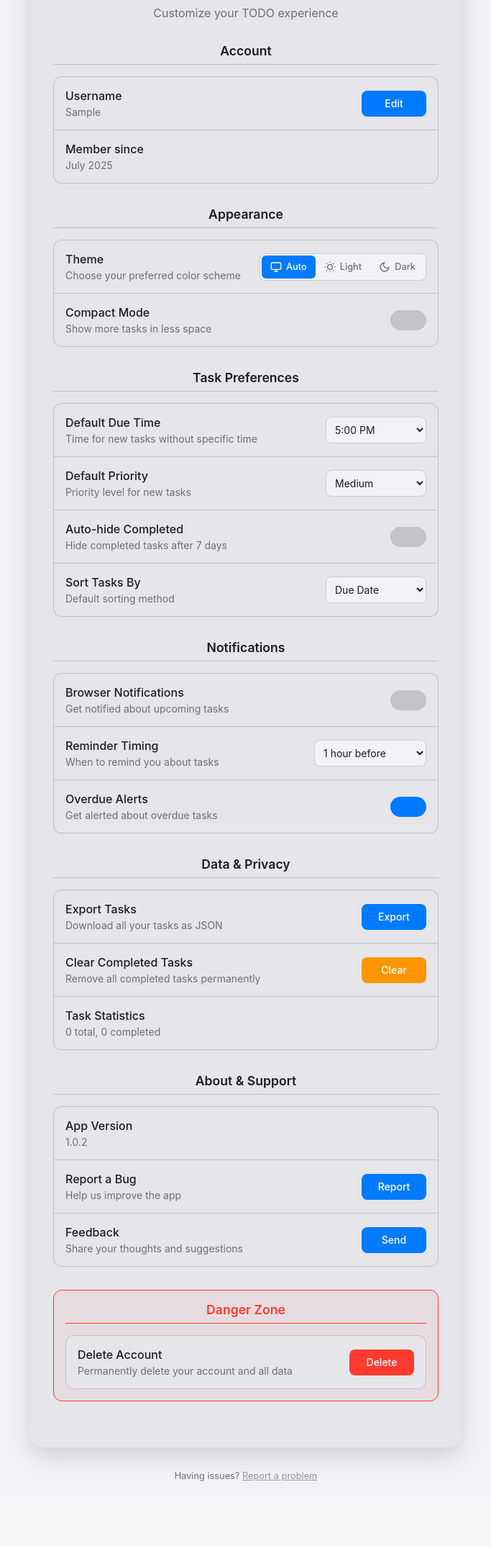
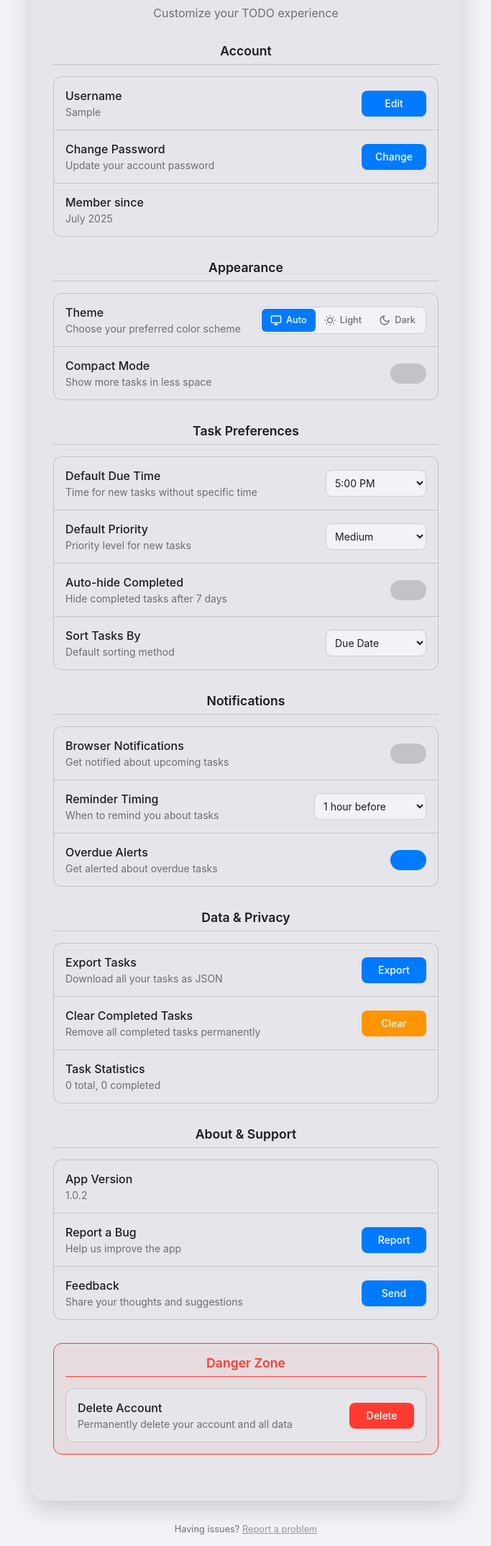
Before and after one commit to CJYD/TODO-APP, a Flask app: page /settings in a window 1280 px wide. Shown: the part 213-2361 px from the top of the page at 72% size, without its empty margins (298-981 px from the left). Before the commit the page ends 2271 px from the top, so only its background shows below. Run offline with Flask 3, Linux system fonts and the light colour scheme; the visitor is signed in with stand-in values (Sample User, id 1); data that the repository does not hold is empty.

Commit message:
Added more functionality to the settings page

```diff
--- a/app.py
+++ b/app.py
@@ -94,6 +94,34 @@ def after_request(response):
     return response
 
 # ─── ROUTES ───────────────────────────────────────────────────────────────
+
+# Edit username API route
+@app.route("/api/edit-username", methods=["POST"])
+@login_required
+def api_edit_username():
+    data = request.get_json()
+    new_username = data.get("username", "").strip()
+    if not new_username:
+        return jsonify({"success": False, "error": "Username cannot be empty"}), 400
+    # Check if username already exists (case-insensitive)
+    if User.query.filter(User.username.ilike(new_username)).first():
+        return jsonify({"success": False, "error": "Username already exists"}), 400
+    current_user.username = new_username.lower()
+    db.session.commit()
+    return jsonify({"success": True, "username": current_user.username.title()})
+
+# Change password API route
+@app.route("/api/change-password", methods=["POST"])
+@login_required
+def api_change_password():
+    data = request.get_json()
+    new_password = data.get("password", "")
+    if not new_password or len(new_password) < 6:
+        return jsonify({"success": False, "error": "Password must be at least 6 characters."}), 400
+    # You may want to hash the password here
+    current_user.set_password(new_password)
+    db.session.commit()
+    return jsonify({"success": True})
 
 @app.route("/")
 @login_required
--- a/templates/settings.html
+++ b/templates/settings.html
@@ -17,7 +17,14 @@
           <span class="setting-label">Username</span>
           <span class="setting-value">{{ current_user.username.title() }}</span>
         </div>
-        <button class="setting-action">Edit</button>
+        <button class="setting-action" id="edit-username-btn">Edit</button>
+      </div>
+      <div class="setting-item">
+        <div class="setting-info">
+          <span class="setting-label">Change Password</span>
+          <span class="setting-description">Update your account password</span>
+        </div>
+        <button class="setting-action" id="change-password-btn">Change</button>
       </div>
       <div class="setting-item">
         <div class="setting-info">
@@ -559,6 +566,59 @@ document.addEventListener('DOMContentLoaded', function() {
       savePreference(this.id, this.value);
     });
   });
+
+  // Edit username button functionality
+  const editBtn = document.getElementById('edit-username-btn');
+  if (editBtn) {
+    editBtn.addEventListener('click', function() {
+      const usernameSpan = editBtn.parentElement.querySelector('.setting-value');
+      const currentUsername = usernameSpan.textContent.trim();
+      const newUsername = prompt('Enter new username:', currentUsername);
+      if (newUsername && newUsername !== currentUsername) {
+        fetch('/api/edit-username', {
+          method: 'POST',
+          headers: { 'Content-Type': 'application/json' },
+          body: JSON.stringify({ username: newUsername })
+        })
+        .then(response => response.json())
+        .then(data => {
+          if (data.success) {
+            usernameSpan.textContent = data.username;
+            alert('Username updated!');
+          } else {
+            alert(data.error || 'Failed to update username.');
+          }
+        })
+        .catch(() => alert('Failed to update username.'));
+      }
+    });
+  }
+
+  // Change password button functionality
+  const changePwBtn = document.getElementById('change-password-btn');
+  if (changePwBtn) {
+    changePwBtn.addEventListener('click', function() {
+      const newPassword = prompt('Enter new password:');
+      if (newPassword && newPassword.length >= 6) {
+        fetch('/api/change-password', {
+          method: 'POST',
+          headers: { 'Content-Type': 'application/json' },
+          body: JSON.stringify({ password: newPassword })
+        })
+        .then(response => response.json())
+        .then(data => {
+          if (data.success) {
+            alert('Password updated!');
+          } else {
+            alert(data.error || 'Failed to update password.');
+          }
+        })
+        .catch(() => alert('Failed to update password.'));
+      } else {
+        alert('Password must be at least 6 characters.');
+      }
+    });
+  }
 });
 
 function loadPreferences() {
@@ -634,7 +694,7 @@ function setTheme(theme) {
   if (theme === 'system') {
     const systemTheme = window.matchMedia('(prefers-color-scheme: dark)').matches ? 'dark' : 'light';
     document.documentElement.setAttribute('data-theme', systemTheme);
-  } else {
+  } else if (theme === 'light' || theme === 'dark') {
     document.documentElement.setAttribute('data-theme', theme);
   }
 }
```
